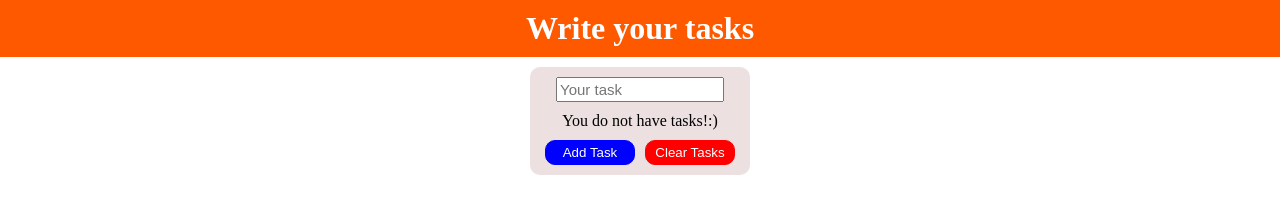
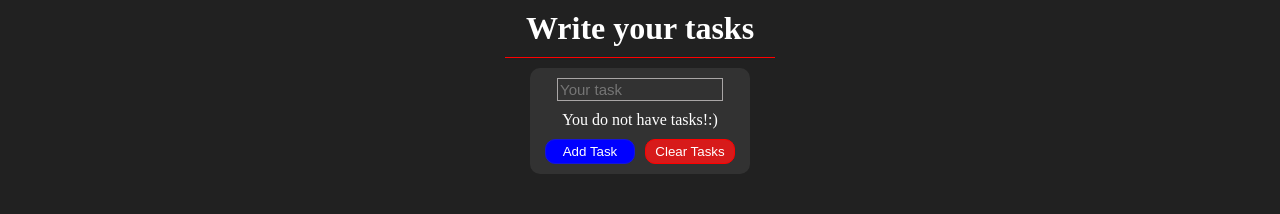
Before and after one commit to B-Bogdi/To-do-app, a plain HTML site: page index.html in a window 1280 px wide. Drawn offline with Linux system fonts and the light colour scheme.

Commit message:
Update styles.css
Signed-off-by: B-Invisible <114253054+B-Invisible@users.noreply.github.com>

```diff
--- a/styles.css
+++ b/styles.css
@@ -2,16 +2,22 @@
   margin: 0;
   padding: 0;
 }
-
+body {
+  background-color: rgb(33, 33, 33);
+  display: flex;
+  flex-direction: column;
+  align-items: center;
+}
 h1 {
-  background-color: rgb(255, 89, 0);
   color: white;
   text-align: center;
   padding: 10px;
+  width: 250px;
+  border-bottom: 1px solid red;
 }
 .card {
   margin: 10px auto 10px auto;
-  background-color: rgb(236, 224, 224);
+  background-color: rgb(50, 50, 50);
   width: 200px;
   padding: 10px;
   border-radius: 10px;
@@ -26,7 +32,10 @@ input {
   margin: 0px auto 10px auto;
   padding: 2px;
   font-size: 15px;
+  color: white;
   width: 80%;
+  background-color: rgb(50, 50, 50);
+  border: 1px solid rgb(169, 166, 166);
 }
 .provideP,
 .knoting {
@@ -34,7 +43,7 @@ input {
   color: red;
 }
 .knoting {
-  color: black;
+  color: rgb(255, 255, 255);
 }
 .buttons {
   display: flex;
@@ -55,21 +64,27 @@ button {
 }
 #addtask {
   background-color: blue;
-  border: 1px solid blue;
+  border: 1px solid rgb(22, 22, 214);
 }
 #cleartasks {
-  background-color: red;
+  background-color: rgb(215, 26, 26);
   border: 1px solid red;
 }
 #cleartasks:hover {
   color: red;
-  background-color: rgb(245, 193, 193);
+  background-color: rgb(248, 191, 191);
 }
 #taskslist {
   display: flex;
   display: inline;
+  color: white;
   margin: 10px 0px 0px 0px;
   font-size: 20px;
+}
+#taskslist:hover::after {
+  content: "(click to edit)";
+  font-size: 15px;
+  align-items: center;
 }
 #taskCheck {
   margin: 10px 5px 0px 5px;
```
